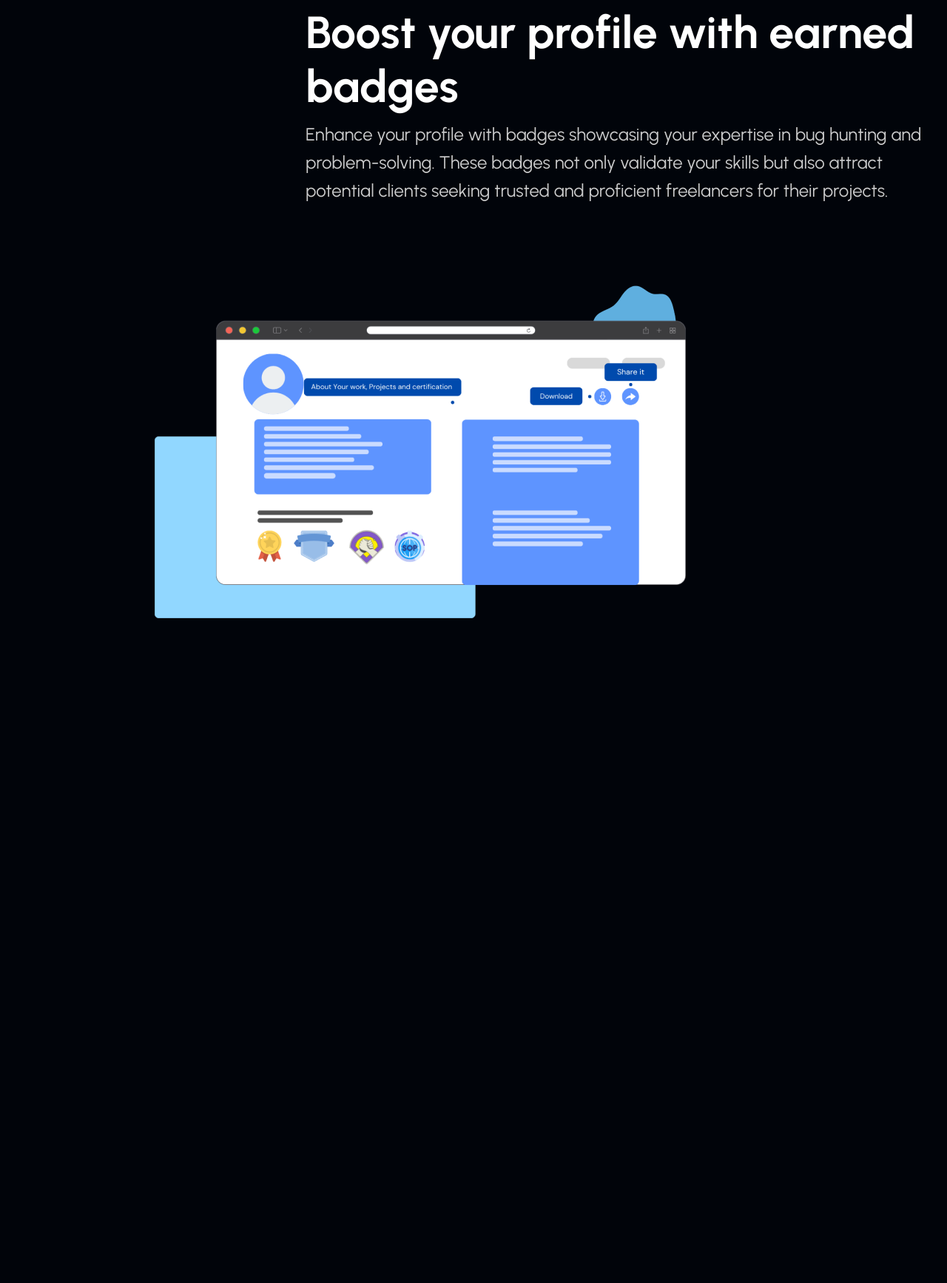
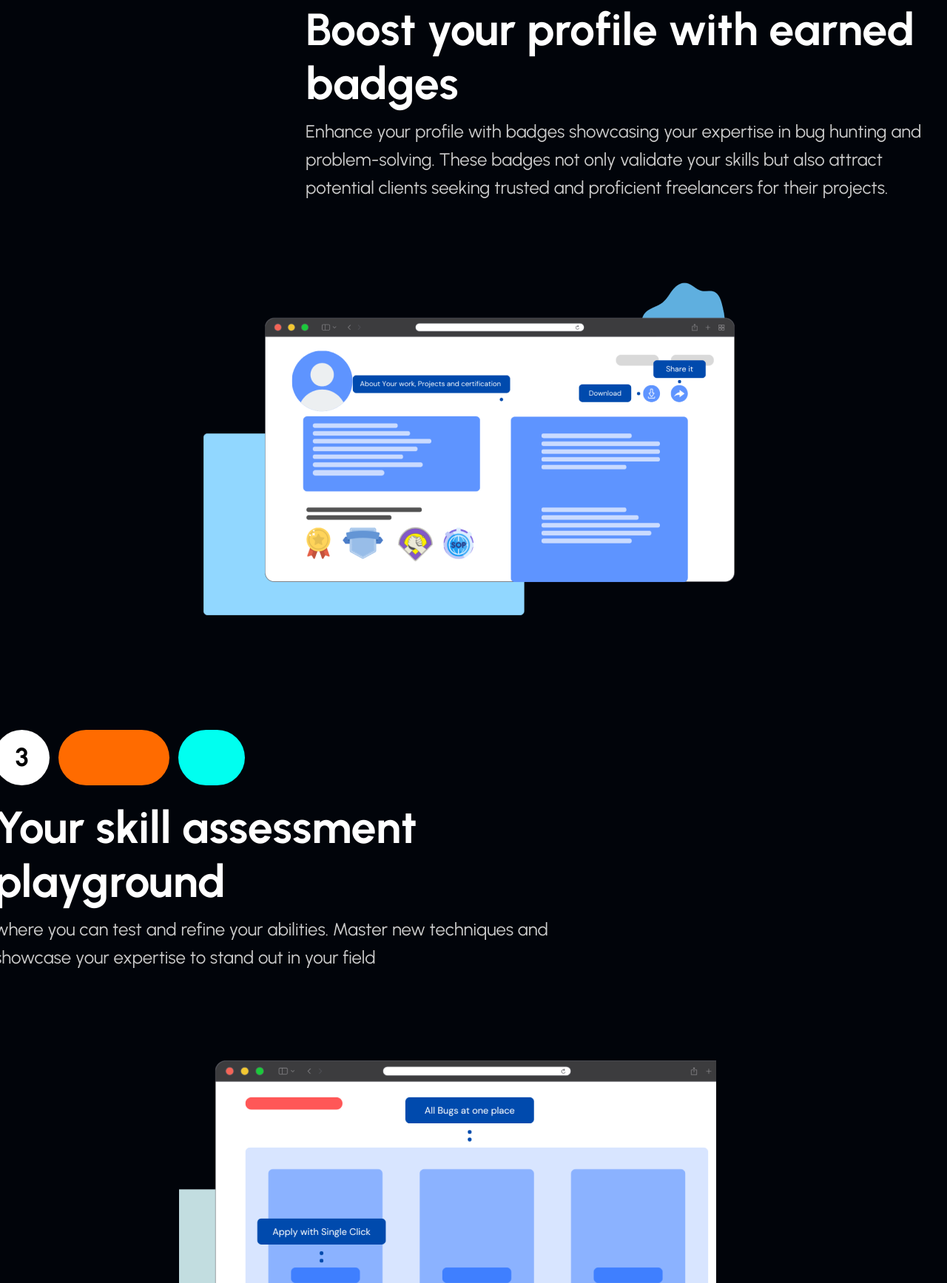
Before and after one commit to Arpitgarg07/Bug-Bounty, a plain HTML site: page index.html in a window 1280 px wide. Shown: the part 3960-5695 px from the top of the page at 74% size. Before the commit the page ends 4955 px from the top, so only its background shows below. Drawn offline with nearby package versions, Linux system fonts and the light colour scheme; a script that the page names is missing; a web font is replaced by a local one.

Commit message:
middle part updation

```diff
--- a/css/style.css
+++ b/css/style.css
@@ -727,7 +727,8 @@ label:before {
 
 
 .section-1,
-.section-2 {
+.section-2,
+.section-3 {
   color: #fff;
   display: flex;
   flex-direction: column;
@@ -782,6 +783,9 @@ label:before {
 .section-2 .pill.blue {
   background-color: #bbff00;
 }
+.section-3 .pill.blue {
+  background-color: #FF6B00;
+}
 
 .pill.cyan {
   width: 90px;
@@ -789,6 +793,9 @@ label:before {
 }
 .section-2 .pill.cyan {
   background-color: #ff006a;
+}
+.section-3 .pill.cyan {
+  background-color: #00FFF0;
 }
 
 .container .text-container {
@@ -810,17 +817,22 @@ label:before {
   margin-top: 10px;
 }
 
-.sec1-img {
-  padding: 60px 40px 60px 40px;
-  justify-content: center !important;
-  align-items: center !important;
+.sec1-img,
+.sec3-img {
+  display: flex;
+  justify-content: center; /* Centers horizontally */
+  align-items: center;    /* Centers vertically */
+  padding: 60px 40px;
+}
+
+.sec3-img {
+  padding: 120px 40px;
 }
 
 .sec1-img img {
-  margin-left: 114px;
-  justify-content: center;
-  align-items: center;
+  margin: 0; /* Remove any margin that might offset the centering */
 }
+
 
 .vector3 {
   position: absolute; /* Change from relative to absolute */
--- a/index.html
+++ b/index.html
@@ -383,6 +383,27 @@
           <img src="images/sec2-img2.png" alt="sec2-img">
         </div>
       </div>
+
+      <div class="section-3">
+        <div class="container">
+          <div class="icon-container">
+            <div class="number-circle">3</div>
+            <div class="pill blue"></div>
+            <div class="pill cyan"></div>
+          </div>
+          <div class="text-container">
+            <h1>Your skill assessment
+              playground</h1>
+            <p>
+              where you can test and refine your abilities. Master new techniques and showcase your expertise to stand out in your field
+            </p>
+          </div>
+        </div>
+      </div>
+        <div class="sec3-img">
+          <img src="images/sec3-img3.png" alt="sec3-img">
+        </div>
+
     </div>
 
 
```
Also changed, not shown: images/sec1-img1.png, images/sec3-img3.png (added).
